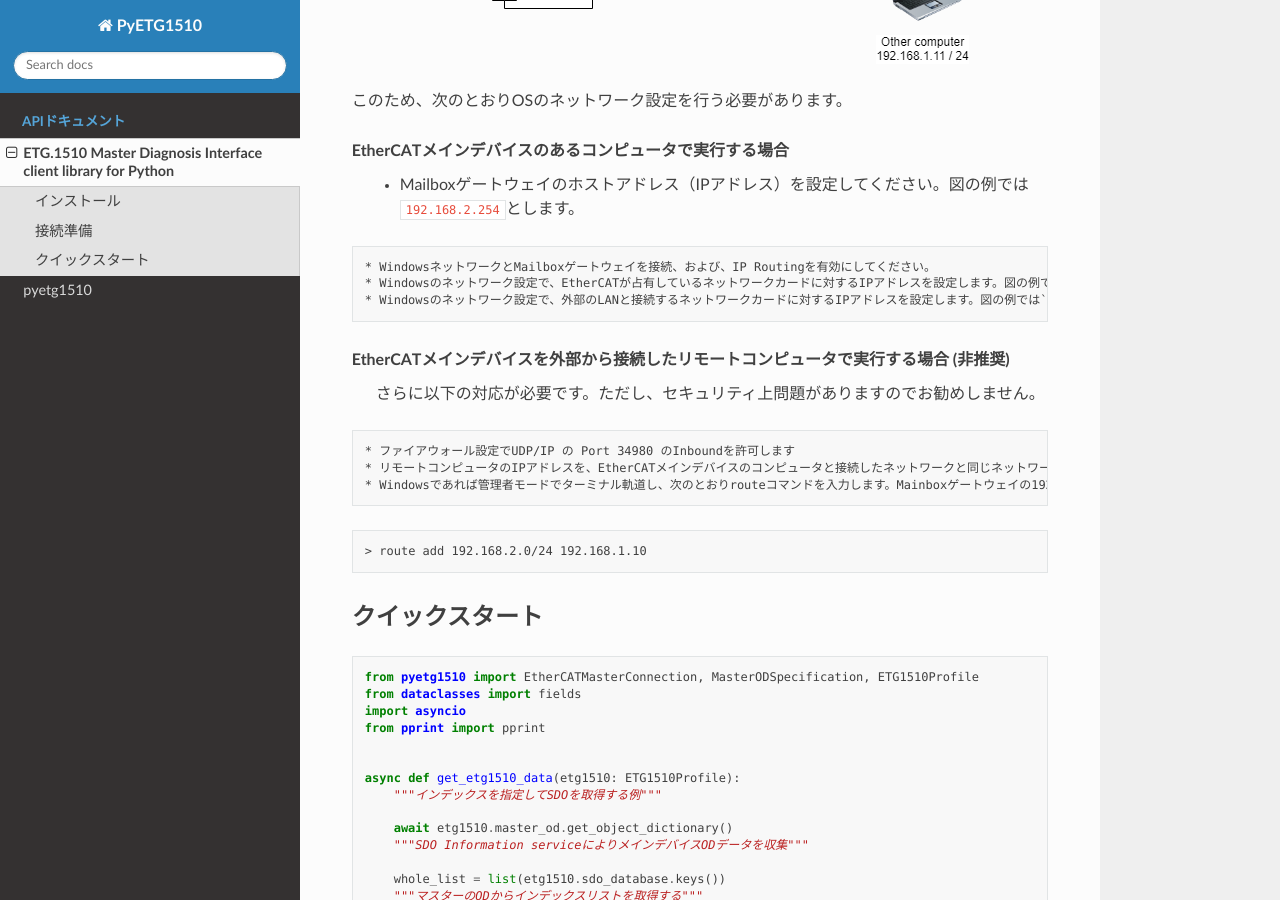
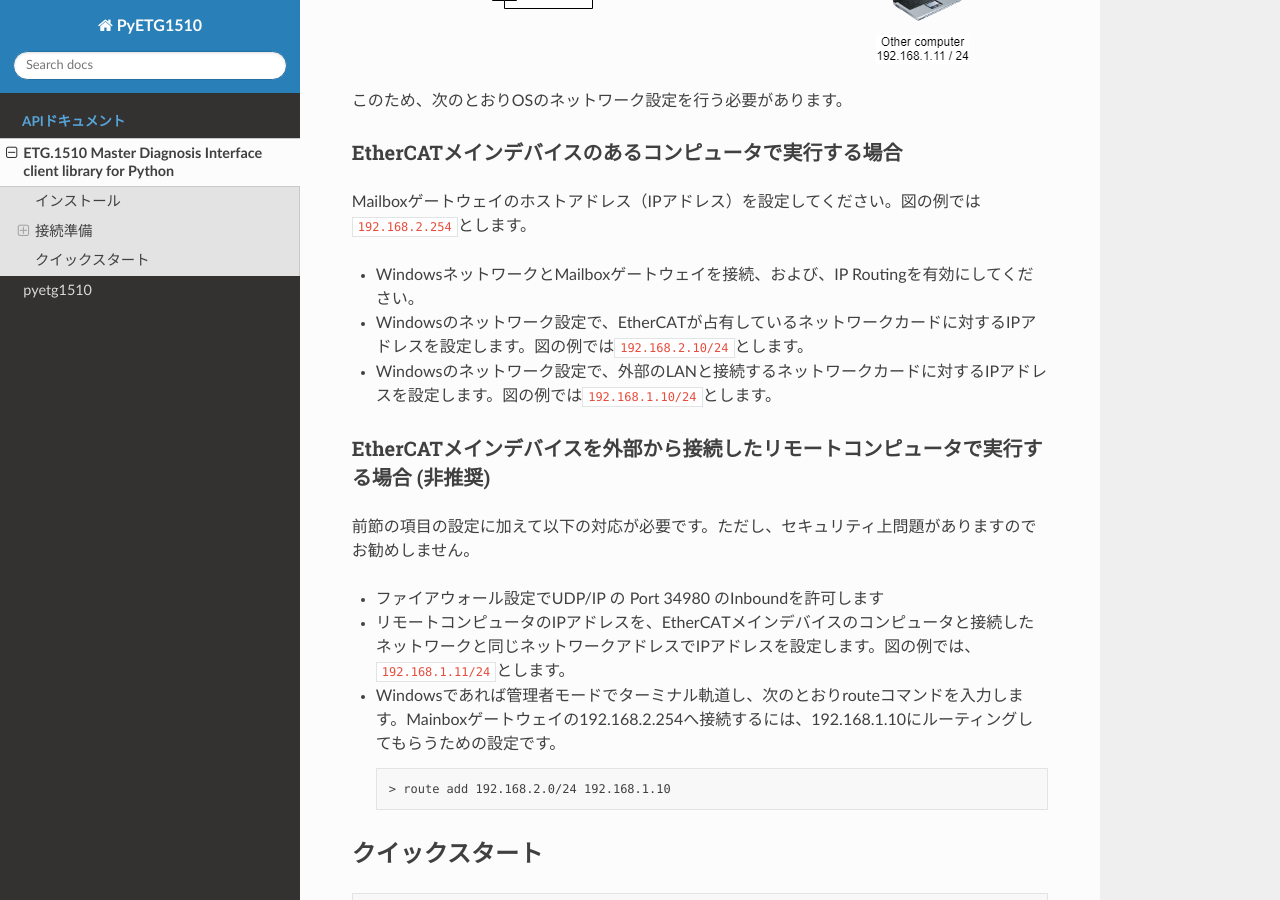
Before and after one commit to zultron/PyETG1510, a Sphinx documentation site: the page built from docs/source/README.md, in a window 1280 px wide and 900 px high, scrolled down 1223 px. Built offline with Sphinx 7.4.7 and the Read the Docs theme 2.0.0, drawn with Linux system fonts in a browser that asks for light colours.

Commit message:
Fix README.md

````diff
--- a/docs/source/README.md
+++ b/docs/source/README.md
@@ -26,17 +26,21 @@ $ pip install pyetg1510
 
 このため、次のとおりOSのネットワーク設定を行う必要があります。
 
-EtherCATメインデバイスのあるコンピュータで実行する場合
-    : * Mailboxゲートウェイのホストアドレス（IPアドレス）を設定してください。図の例では`192.168.2.254`とします。
-    * WindowsネットワークとMailboxゲートウェイを接続、および、IP Routingを有効にしてください。
-    * Windowsのネットワーク設定で、EtherCATが占有しているネットワークカードに対するIPアドレスを設定します。図の例では`192.168.2.10/24`とします。
-    * Windowsのネットワーク設定で、外部のLANと接続するネットワークカードに対するIPアドレスを設定します。図の例では`192.168.1.10/24`とします。
+### EtherCATメインデバイスのあるコンピュータで実行する場合
 
-EtherCATメインデバイスを外部から接続したリモートコンピュータで実行する場合 (**非推奨**)
-    : さらに以下の対応が必要です。ただし、セキュリティ上問題がありますのでお勧めしません。
-    * ファイアウォール設定でUDP/IP の Port 34980 のInboundを許可します
-    * リモートコンピュータのIPアドレスを、EtherCATメインデバイスのコンピュータと接続したネットワークと同じネットワークアドレスでIPアドレスを設定します。図の例では、`192.168.1.11/24`とします。
-    * Windowsであれば管理者モードでターミナル軌道し、次のとおりrouteコマンドを入力します。Mainboxゲートウェイの192.168.2.254へ接続するには、192.168.1.10にルーティングしてもらうための設定です。
+Mailboxゲートウェイのホストアドレス（IPアドレス）を設定してください。図の例では`192.168.2.254`とします。
+
+* WindowsネットワークとMailboxゲートウェイを接続、および、IP Routingを有効にしてください。
+* Windowsのネットワーク設定で、EtherCATが占有しているネットワークカードに対するIPアドレスを設定します。図の例では`192.168.2.10/24`とします。
+* Windowsのネットワーク設定で、外部のLANと接続するネットワークカードに対するIPアドレスを設定します。図の例では`192.168.1.10/24`とします。
+
+### EtherCATメインデバイスを外部から接続したリモートコンピュータで実行する場合 (**非推奨**)
+
+前節の項目の設定に加えて以下の対応が必要です。ただし、セキュリティ上問題がありますのでお勧めしません。
+
+* ファイアウォール設定でUDP/IP の Port 34980 のInboundを許可します
+* リモートコンピュータのIPアドレスを、EtherCATメインデバイスのコンピュータと接続したネットワークと同じネットワークアドレスでIPアドレスを設定します。図の例では、`192.168.1.11/24`とします。
+* Windowsであれば管理者モードでターミナル軌道し、次のとおりrouteコマンドを入力します。Mainboxゲートウェイの192.168.2.254へ接続するには、192.168.1.10にルーティングしてもらうための設定です。
 
    ``` powershell
    > route add 192.168.2.0/24 192.168.1.10
````
